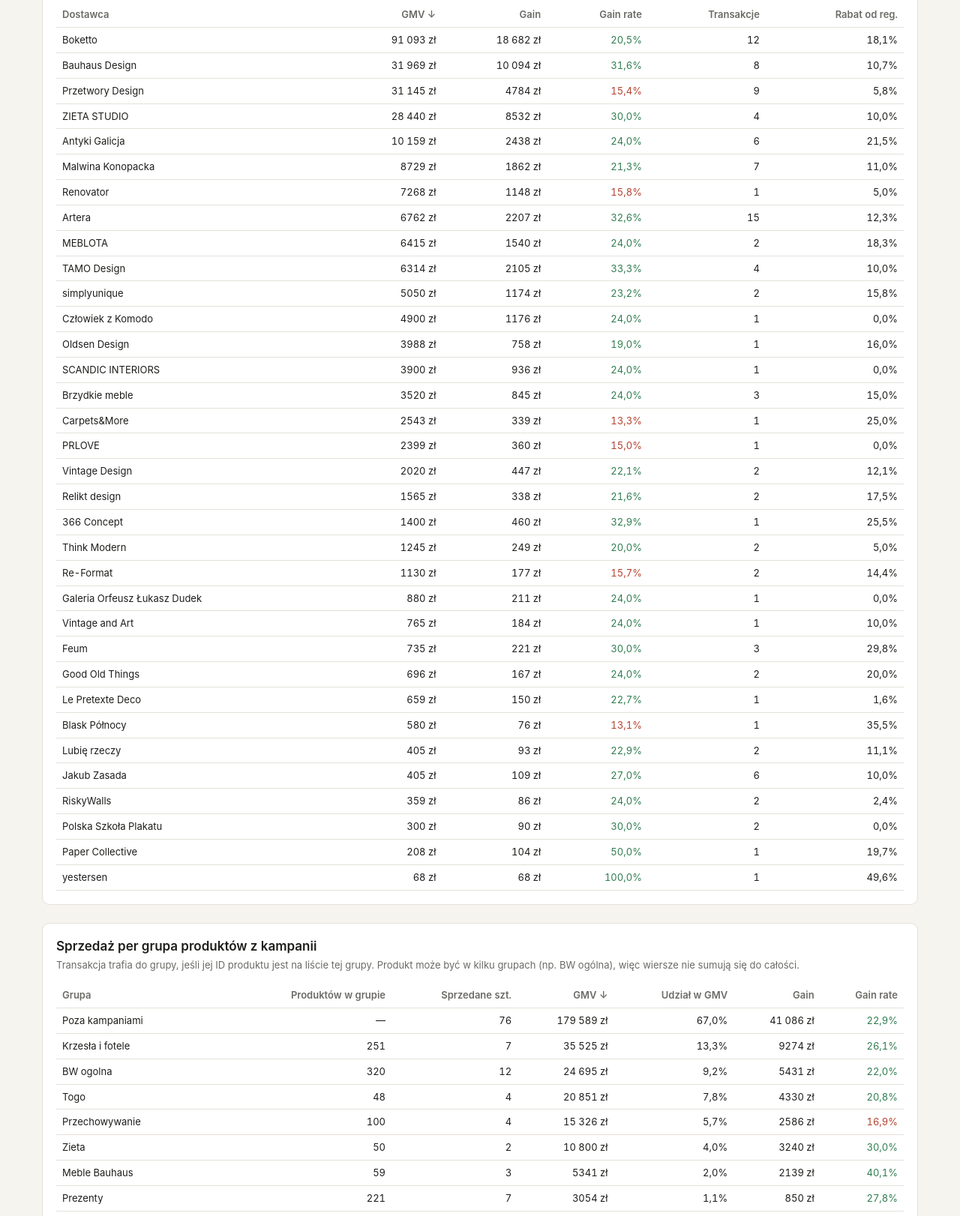
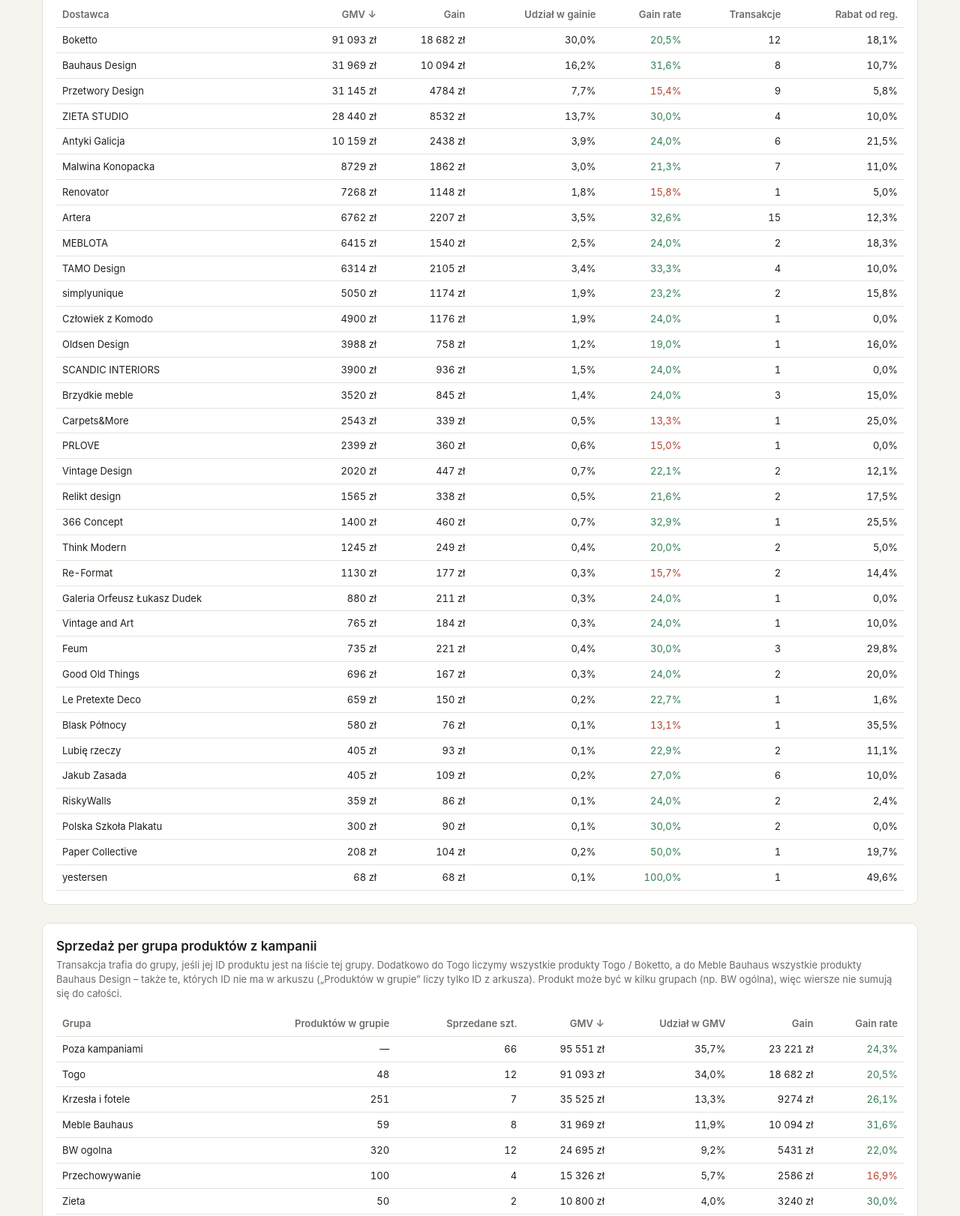
Before and after one commit to karolyestersen/yestersen-bw-dashboard, a plain HTML site: page index.html in a window 1280 px wide. Shown: the part 1806-3428 px from the top of the page at 75% size. Drawn offline with Linux system fonts and the light colour scheme.

Commit message:
Dostawcy: udział w gainie; Togo i Bauhaus liczone po dostawcy/nazwie
Co-Authored-By: Claude Opus 5.5 <noreply@anthropic.com>
Claude-Session: https://claude.ai/code/session_01QUTQa2F7xeoh9fdzzdyt6k

```diff
--- a/index.html
+++ b/index.html
@@ -164,7 +164,7 @@ Okres danych Sublime: <input type="date" id="subFrom"> – <input type="date" id
 
 <section class="card">
 <h2>Sprzedaż per grupa produktów z kampanii</h2>
-<p class="sub">Transakcja trafia do grupy, jeśli jej ID produktu jest na liście tej grupy. Produkt może być w kilku grupach (np. BW ogólna), więc wiersze nie sumują się do całości.</p>
+<p class="sub">Transakcja trafia do grupy, jeśli jej ID produktu jest na liście tej grupy. Dodatkowo do Togo liczymy wszystkie produkty Togo / Boketto, a do Meble Bauhaus wszystkie produkty Bauhaus Design – także te, których ID nie ma w arkuszu („Produktów w grupie” liczy tylko ID z arkusza). Produkt może być w kilku grupach (np. BW ogólna), więc wiersze nie sumują się do całości.</p>
 <div class="tw"><table id="groups"></table></div>
 </section>
 
@@ -199,6 +199,7 @@ Okres danych Sublime: <input type="date" id="subFrom"> – <input type="date" id
 <li><b>Transakcja</b> = jedna sztuka (wiersz eksportu); zamówienie może mieć kilka.</li>
 <li>Liczymy tylko transakcje opłacone 17.11–1.12, bez anulowanych i zwróconych.</li>
 <li><b>Rekomendacja</b>: „Podkręć budżet” przy POAS ≥ 3; „Utrzymaj” przy POAS 1–3; „Ogranicz” przy POAS &lt; 1 z zamówieniami; „Sprawdź atrybucję”, gdy Sublime nie widzi zamówień, a ROAS platformy ≥ 3 albo GMV grupy ≥ 10× wydatku; „Tnij lub zmień” przy wydatku ≥ 150 zł bez zamówień; poniżej tego „Za mało danych”.</li>
+<li>Grupy Togo i Meble Bauhaus obejmują też produkty spoza listy ID: Togo = nazwa zawiera „Togo” lub dostawca Boketto; Meble Bauhaus = dostawca Bauhaus Design.</li>
 <li>Kanał wg nazwy: [PMAX] / PLA / SW = Google, nazwy z datą (112026_…) = Meta. Grupa kampanii wg nazwy (np. „Lampy Bolia” → Bolia Lampy); pozostałe = ogólne / always-on.</li>
 <li>Dane kupujących (e-mail, imię, telefon, adres) nie są wczytywane do strony.</li>
 </ul>
@@ -304,6 +305,14 @@ const recCls = t => ({'Podkręć budżet': 'ok', 'Ogranicz': 'warn', 'Sprawdź a
 const grCls = v => v == null ? '' : v >= CFG.TARGET_GR ? 'ok' : 'bad';
 const poasCls = r => r.poas >= 1 ? 'ok' : r.orders > 0 ? 'bad' : '';
 
+// ---------- reguły grup poza listą ID ----------
+// Produkty liczone do grupy kampanii nawet bez ID w arkuszu Ads IDs.
+const GROUP_RULES = {
+  'Togo': r => /togo/i.test(r.product || '') || r.vendor === 'Boketto',
+  'Meble Bauhaus': r => r.vendor === 'Bauhaus Design',
+};
+const inG = (r, g, set) => set.has(String(r.product_id)) || !!(GROUP_RULES[g] && GROUP_RULES[g](r));
+
 // ---------- tabele ----------
 const SORT = {};
 function table(id, cols, rows, defKey) {
@@ -382,15 +391,17 @@ function render() {
   renderCats(rows);
 
   // dostawcy
-  const vend = [...groupBy(rows, r => r.vendor)].map(([vendor, rs]) => ({vendor, ...agg(rs)}));
-  table('vendors', [{k: 'vendor', t: 'Dostawca'}, {k: 'gmv', t: 'GMV', f: F.zl}, {k: 'gain', t: 'Gain', f: F.zl}, {k: 'gain_rate', t: 'Gain rate', f: F.pct, cls: r => grCls(r.gain_rate)},
+  const totGain = sum(rows, r => r.gain);
+  const vend = [...groupBy(rows, r => r.vendor)].map(([vendor, rs]) => { const a = agg(rs); return {vendor, ...a, gain_share: totGain ? r1(a.gain / totGain * 100) : null}; });
+  table('vendors', [{k: 'vendor', t: 'Dostawca'}, {k: 'gmv', t: 'GMV', f: F.zl}, {k: 'gain', t: 'Gain', f: F.zl}, {k: 'gain_share', t: 'Udział w gainie', f: F.pct}, {k: 'gain_rate', t: 'Gain rate', f: F.pct, cls: r => grCls(r.gain_rate)},
     {k: 'tx', t: 'Transakcje', f: F.n}, {k: 'discount', t: 'Rabat od reg.', f: F.pct}], vend, 'gmv');
 
   // grupy produktów
   const gids = groupBy(groups, g => g.group); const allIds = new Set(groups.map(g => String(g.product_id)));
   const total = sum(rows, r => r.gmv);
-  const grp = [...gids].map(([group, list]) => { const s = new Set(list.map(g => String(g.product_id))); const a = agg(rows.filter(r => s.has(String(r.product_id)))); return {group, products: s.size, ...a, share: total ? r1(a.gmv / total * 100) : null}; });
-  const out = agg(rows.filter(r => !allIds.has(String(r.product_id)))); grp.push({group: 'Poza kampaniami', products: null, ...out, share: total ? r1(out.gmv / total * 100) : null});
+  const inAnyRule = r => Object.entries(GROUP_RULES).some(([g, f]) => gids.has(g) && f(r));
+  const grp = [...gids].map(([group, list]) => { const s = new Set(list.map(g => String(g.product_id))); const a = agg(rows.filter(r => inG(r, group, s))); return {group, products: s.size, ...a, share: total ? r1(a.gmv / total * 100) : null}; });
+  const out = agg(rows.filter(r => !allIds.has(String(r.product_id)) && !inAnyRule(r))); grp.push({group: 'Poza kampaniami', products: null, ...out, share: total ? r1(out.gmv / total * 100) : null});
   table('groups', [{k: 'group', t: 'Grupa'}, {k: 'products', t: 'Produktów w grupie', f: F.n}, {k: 'tx', t: 'Sprzedane szt.', f: F.n}, {k: 'gmv', t: 'GMV', f: F.zl},
     {k: 'share', t: 'Udział w GMV', f: F.pct}, {k: 'gain', t: 'Gain', f: F.zl}, {k: 'gain_rate', t: 'Gain rate', f: F.pct, cls: r => grCls(r.gain_rate)}], grp, 'gmv');
 
@@ -400,7 +411,7 @@ function render() {
   set('p_spend', F.short(spend)); set('p_rev', F.short(rev)); set('p_roas', F.x(spend ? rev / spend : null)); set('p_gp', F.short(gpr));
   set('p_poas', F.x(spend ? gpr / spend : null), spend && gpr / spend >= 1 ? 'ok' : 'bad'); set('p_zero', F.short(sum(zero, c => c.spend))); set('p_zero_n', F.n(zero.length));
   const subRows = tx.filter(r => r.counted && r.day >= subFrom && r.day <= subTo);
-  const ggmv = g => { if (!gids.has(g)) return null; const s = new Set(gids.get(g).map(x => String(x.product_id))); return r2(sum(subRows.filter(r => s.has(String(r.product_id))), r => r.gmv)); };
+  const ggmv = g => { if (!gids.has(g)) return null; const s = new Set(gids.get(g).map(x => String(x.product_id))); return r2(sum(subRows.filter(r => inG(r, g, s)), r => r.gmv)); };
   const gp2 = [...groupBy(ads, c => c.group)].map(([group, cs]) => {
     const sp = r2(sum(cs, c => c.spend)), o = sum(cs, c => c.orders), poas = sp ? r2(sum(cs, c => c.gross_profit) / sp) : null, gm = ggmv(group);
     const gx = gm != null && sp ? r1(gm / sp) : null;
```
Also changed, not shown: tools/template.html (+17 -6 lines).
